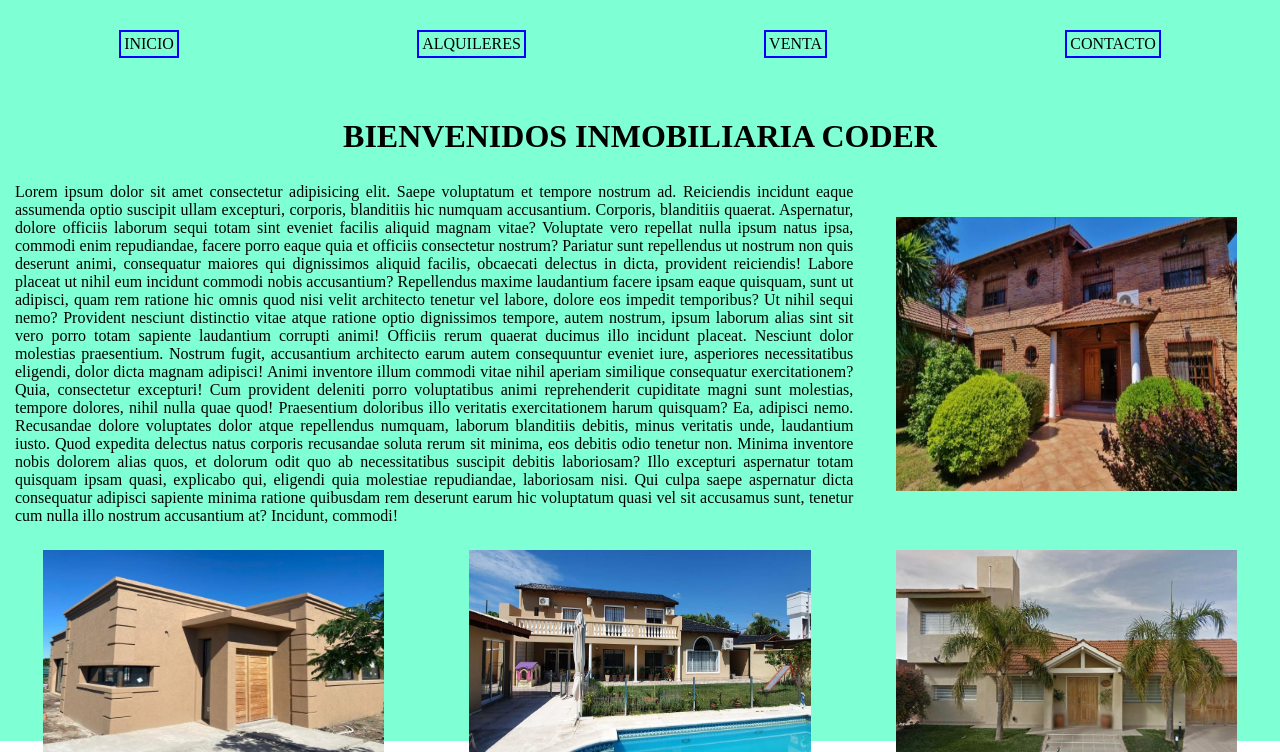
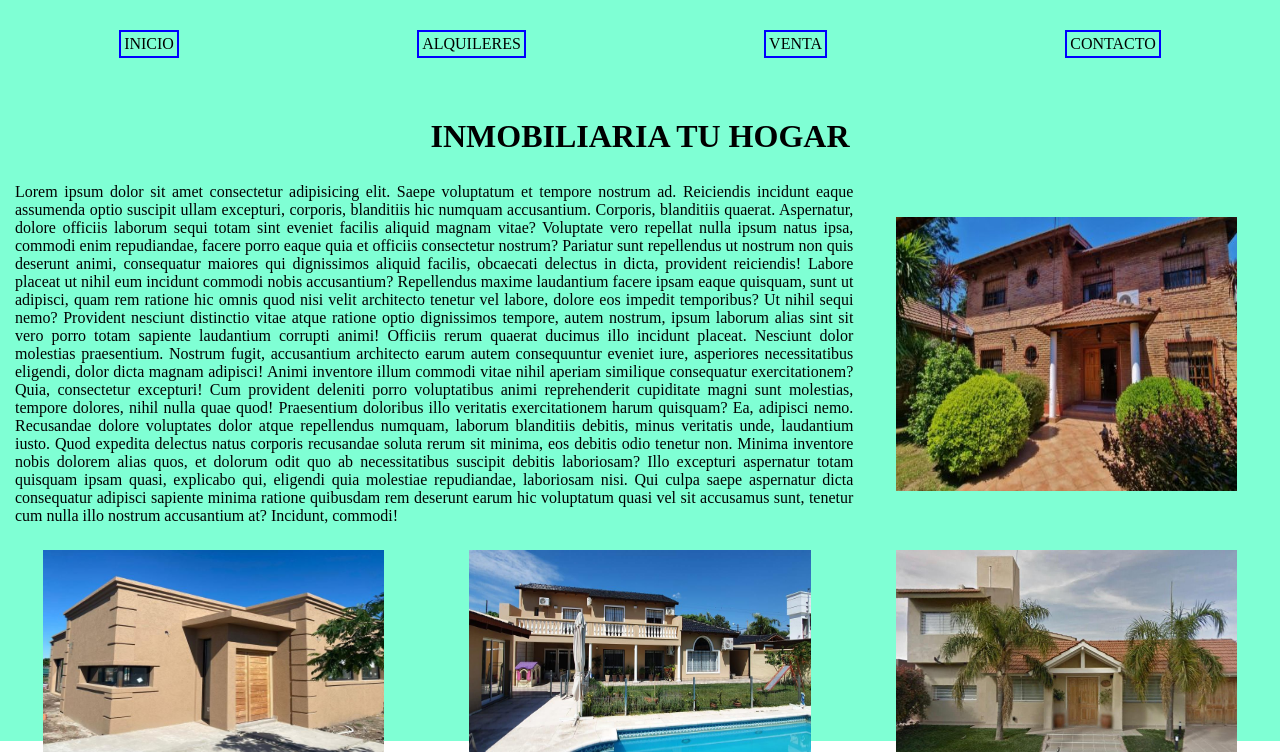
Before and after one commit to macarenaro/masterGrid, a plain HTML site: page index.html in a window 1280 px wide. Shown: the part 189-941 px from the top of the page. Drawn offline with Linux system fonts and the light colour scheme.

Commit message:
Update index.html

```diff
--- a/index.html
+++ b/index.html
@@ -18,7 +18,7 @@
             <li>CONTACTO</li>
         </nav>
 
-        <h1 class="titulo">BIENVENIDOS INMOBILIARIA CODER</h1>
+        <h1 class="titulo">INMOBILIARIA TU HOGAR</h1>
         <p class="texto">Lorem ipsum dolor sit amet consectetur adipisicing elit. Saepe voluptatum et tempore nostrum ad. Reiciendis incidunt eaque assumenda optio suscipit ullam excepturi, corporis, blanditiis hic numquam accusantium. Corporis, blanditiis quaerat.
         Aspernatur, dolore officiis laborum sequi totam sint eveniet facilis aliquid magnam vitae? Voluptate vero repellat nulla ipsum natus ipsa, commodi enim repudiandae, facere porro eaque quia et officiis consectetur nostrum?
         Pariatur sunt repellendus ut nostrum non quis deserunt animi, consequatur maiores qui dignissimos aliquid facilis, obcaecati delectus in dicta, provident reiciendis! Labore placeat ut nihil eum incidunt commodi nobis accusantium?
```
